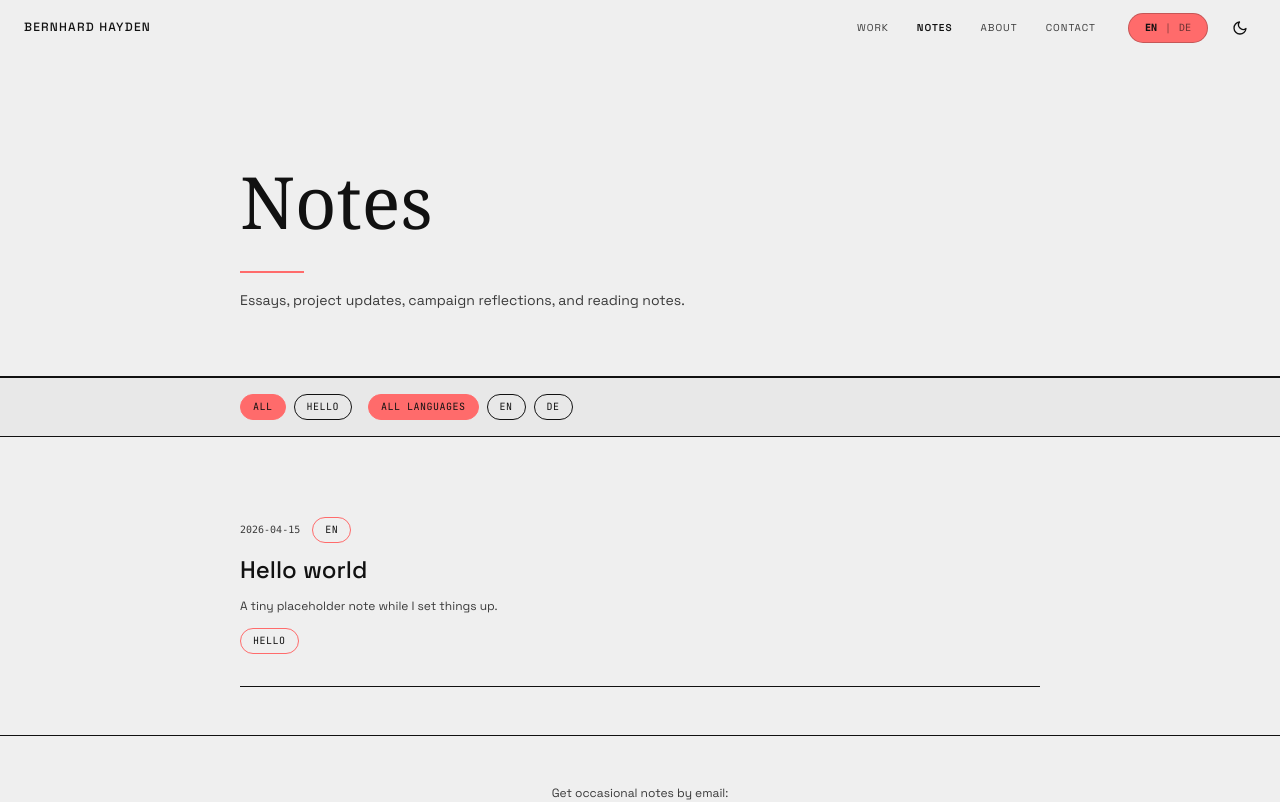
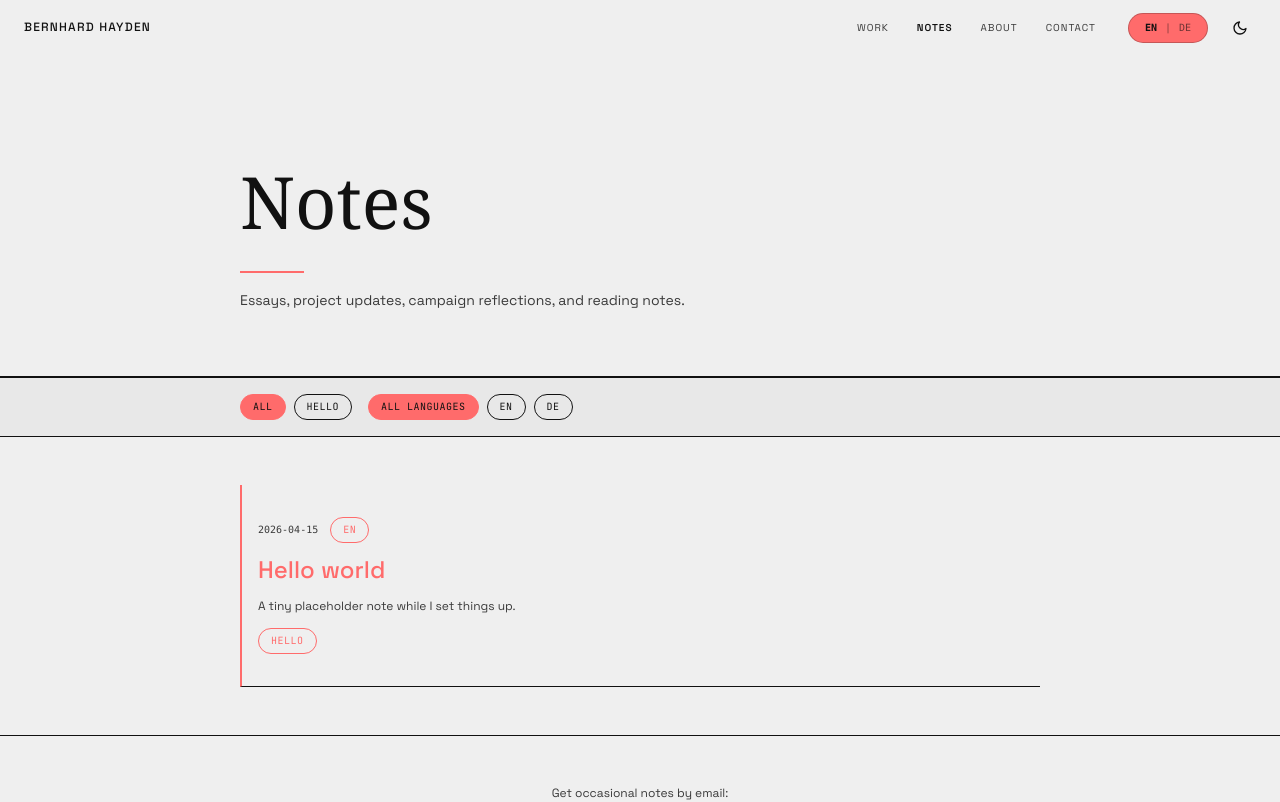
Before and after one commit to burnoutberni/bhayden.at, a React (Vite) app: page /notes in a window 1280 px wide. Shown: the top 802 px of the page. Built offline with nearby package versions, Linux system fonts and the light colour scheme.

Commit message:
Refine notes page accent interactions

```diff
--- a/src/pages/NoteDetail.tsx
+++ b/src/pages/NoteDetail.tsx
@@ -18,7 +18,7 @@ const mdxComponents = {
   ul: (props: HTMLAttributes<HTMLUListElement>) => <ul className="list-disc pl-6 mb-5 space-y-2" {...props} />,
   ol: (props: OlHTMLAttributes<HTMLOListElement>) => <ol className="list-decimal pl-6 mb-5 space-y-2" {...props} />,
   li: (props: LiHTMLAttributes<HTMLLIElement>) => <li className="font-grotesk text-base-custom leading-relaxed" style={{ color: 'var(--color-ink)' }} {...props} />,
-  a: (props: AnchorHTMLAttributes<HTMLAnchorElement>) => <a className="underline hover:no-underline" style={{ color: 'var(--color-accent-cyan)', textUnderlineOffset: '3px' }} {...props} />,
+  a: (props: AnchorHTMLAttributes<HTMLAnchorElement>) => <a className="underline hover:no-underline" style={{ color: 'var(--color-page-accent)', textUnderlineOffset: '3px' }} {...props} />,
   blockquote: (props: HTMLAttributes<HTMLElement>) => <blockquote className="border-l-2 pl-4 italic my-5" style={{ borderColor: 'var(--color-border-brutalist)', color: 'var(--color-ink-muted)' }} {...props} />,
   code: (props: HTMLAttributes<HTMLElement>) => <code className="font-mono text-xs-custom px-1 py-0.5" style={{ backgroundColor: 'var(--color-editor-bg)', borderRadius: '4px' }} {...props} />,
   pre: (props: HTMLAttributes<HTMLPreElement>) => <pre className="p-4 mb-5 overflow-x-auto" style={{ backgroundColor: 'var(--color-editor-bg)', border: '1px solid var(--color-border-brutalist)', borderRadius: 'var(--radius-soft)' }} {...props} />,
@@ -76,8 +76,9 @@ export default function NoteDetail() {
       <div className="pt-20 px-6 py-16">
         <div className="max-w-[800px] mx-auto">
           <h1 className="font-serif text-3xl-custom mb-4" style={{ color: 'var(--color-ink)' }}>Note not found</h1>
-          <Link to="/notes" className="font-grotesk text-sm-custom hover:underline" style={{ color: 'var(--color-accent-cyan)', textUnderlineOffset: '4px' }}>
-            Back to notes
+          <Link to="/notes" className="font-grotesk text-sm-custom inline-flex items-center link-with-arrow" style={{ color: 'var(--color-page-accent)', textUnderlineOffset: '4px' }}>
+            <span className="link-arrow link-arrow-left" aria-hidden="true">←</span>
+            <span className="link-label">Back to notes</span>
           </Link>
         </div>
       </div>
@@ -88,8 +89,9 @@ export default function NoteDetail() {
     <div className="pt-20">
       <section className="px-6 py-12 md:py-16" style={{ borderBottom: '2px solid var(--color-border-brutalist)' }}>
         <div className="max-w-[800px] mx-auto">
-          <Link to="/notes" className="font-mono text-xs-custom uppercase hover:underline" style={{ color: 'var(--color-accent-cyan)', textUnderlineOffset: '4px' }}>
-            Back to notes
+          <Link to="/notes" className="font-mono text-xs-custom uppercase inline-flex items-center link-with-arrow" style={{ color: 'var(--color-page-accent)', textUnderlineOffset: '4px' }}>
+            <span className="link-arrow link-arrow-left" aria-hidden="true">←</span>
+            <span className="link-label">Back to notes</span>
           </Link>
           <p className="font-mono text-xs-custom mt-4 mb-2" style={{ color: 'var(--color-ink-muted)' }}>{note.date}</p>
           <h1 className="font-serif text-4xl-custom mb-3" style={{ color: 'var(--color-ink)' }}>{note.title}</h1>
@@ -100,6 +102,7 @@ export default function NoteDetail() {
                 key={topic}
                 to={`/notes?topic=${encodeURIComponent(topic)}`}
                 className="pill-badge"
+                style={{ borderColor: 'var(--color-page-accent)', color: 'var(--color-page-accent)' }}
               >
                 {topic}
               </Link>
--- a/src/pages/Notes.tsx
+++ b/src/pages/Notes.tsx
@@ -81,23 +81,35 @@ export default function Notes() {
               <article
                 key={note.id}
                 className="group py-8 transition-all duration-200 hover:translate-x-1"
-                style={{ borderBottom: '1px solid var(--color-border-brutalist)' }}
+                style={{
+                  borderBottom: '1px solid var(--color-border-brutalist)',
+                  borderLeft: '2px solid var(--color-page-accent)',
+                  paddingLeft: '1rem',
+                }}
               >
                 <div className="flex items-center gap-3 mb-2">
                   <p className="font-mono text-xs-custom" style={{ color: 'var(--color-ink-muted)' }}>
                     {note.date}
                   </p>
-                  <span
-                    className="pill-badge"
-                    style={{ borderColor: 'var(--color-page-accent)', color: 'var(--color-ink)' }}
+                  <button
+                    type="button"
+                    className="pill-badge pill-badge-contextual"
+                    onClick={() => setLanguageFilter((prev) => (prev === note.language ? 'all' : note.language))}
+                    style={{
+                      cursor: 'pointer',
+                      ['--badge-base-border' as string]: 'var(--color-page-accent)',
+                      ['--badge-base-fg' as string]: 'var(--color-page-accent)',
+                      ['--badge-hover-bg' as string]: 'var(--color-page-accent)',
+                      ['--badge-hover-fg' as string]: '#111111',
+                    }}
                   >
                     {note.language.toUpperCase()}
-                  </span>
+                  </button>
                 </div>
-                <Link to={`/notes/${note.slug}`}>
+                <Link to={`/notes/${note.slug}`} style={{ color: 'var(--color-page-accent)' }}>
                   <h3
-                    className="font-grotesk text-xl-custom font-medium mb-2 transition-colors group-hover:text-[var(--color-page-accent)]"
-                    style={{ color: 'var(--color-ink)' }}
+                    className="font-grotesk text-xl-custom font-medium mb-2 underline-offset-4 hover:underline"
+                    style={{ color: 'var(--color-page-accent)' }}
                   >
                     {note.title}
                   </h3>
@@ -114,7 +126,7 @@ export default function Notes() {
                       style={{
                         cursor: 'pointer',
                         ['--badge-base-border' as string]: 'var(--color-page-accent)',
-                        ['--badge-base-fg' as string]: 'var(--color-ink)',
+                        ['--badge-base-fg' as string]: 'var(--color-page-accent)',
                         ['--badge-hover-bg' as string]: 'var(--color-page-accent)',
                         ['--badge-hover-fg' as string]: '#111111',
                       }}
```
